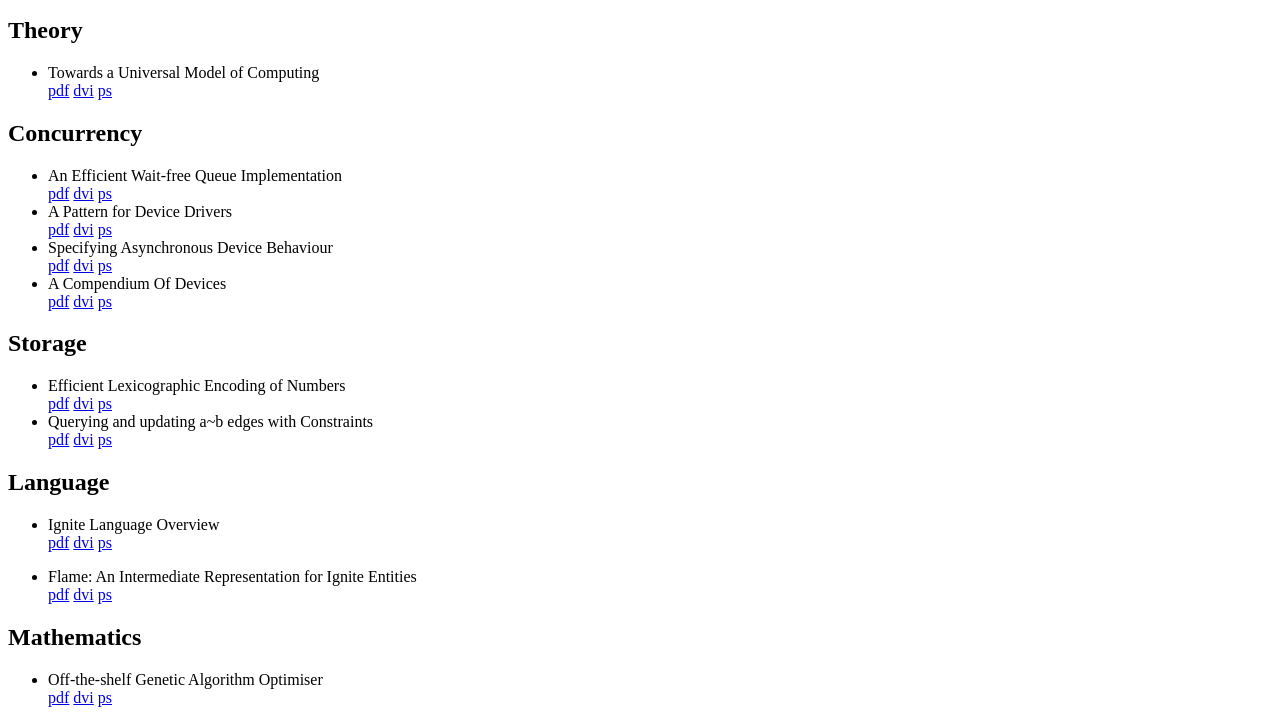
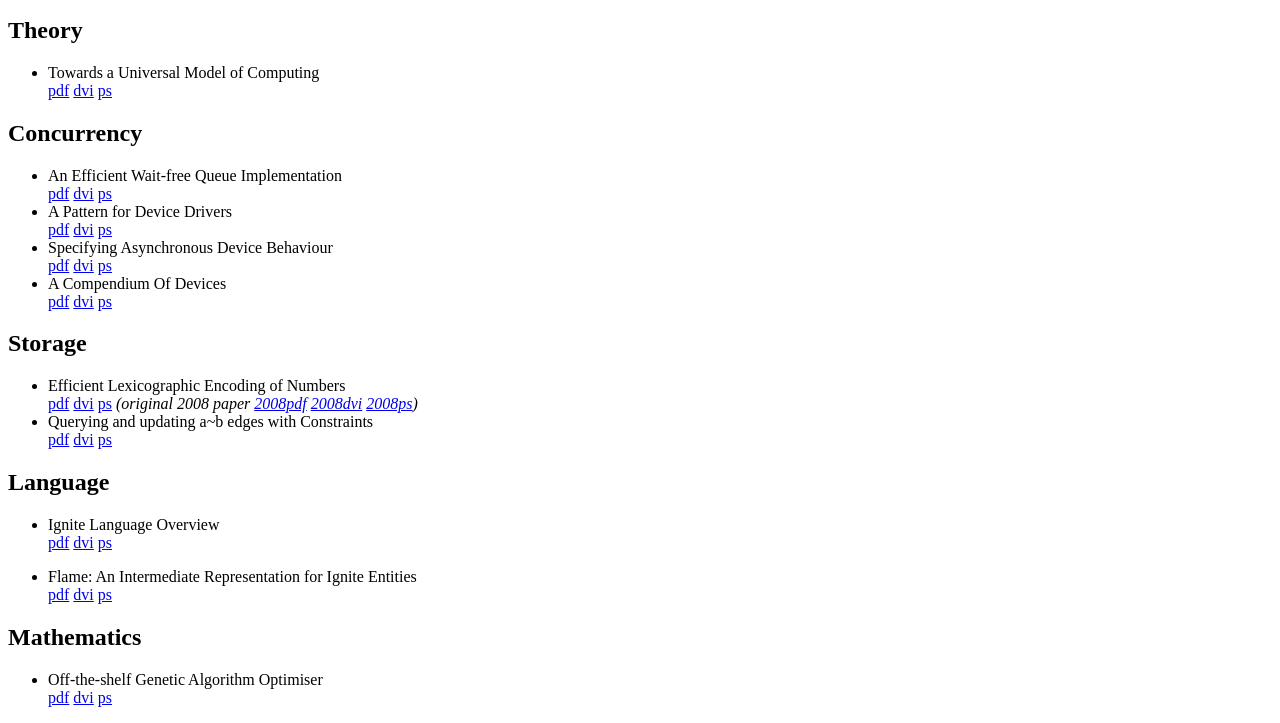
Before and after one commit to zanopha/zanopha.github.io, a plain HTML site: page docs/index.html in a window 1280 px wide. Shown: the part 119-842 px from the top of the page. Drawn offline with Linux system fonts and the light colour scheme.

Commit message:
Adding original elen paper links

```diff
--- a/docs/index.html
+++ b/docs/index.html
@@ -29,7 +29,8 @@
 			</ul>
 		<h2>Storage</h2>
 		<ul>
-			<li>Efficient Lexicographic Encoding of Numbers<br/><a href="elen.pdf">pdf</a> <a href="elen.dvi">dvi</a> <a href="elen.ps">ps</a></li>
+			<li>Efficient Lexicographic Encoding of Numbers<br/><a href="elen.pdf">pdf</a> <a href="elen.dvi">dvi</a> <a href="elen.ps">ps</a>
+				<i>(original 2008 paper <a href="elen2008.pdf">2008pdf</a> <a href="elen2008.dvi">2008dvi</a> <a href="elen2008.ps">2008ps</a>)</li></i></li>
 			<li>Querying and updating a~b edges with Constraints<br/><a href="quabec.pdf">pdf</a> <a href="quabec.dvi">dvi</a> <a href="quabec.ps">ps</a></li>
 		</ul>
 		<h2>Language</h2>
```
Also changed, not shown: 3 other files.
